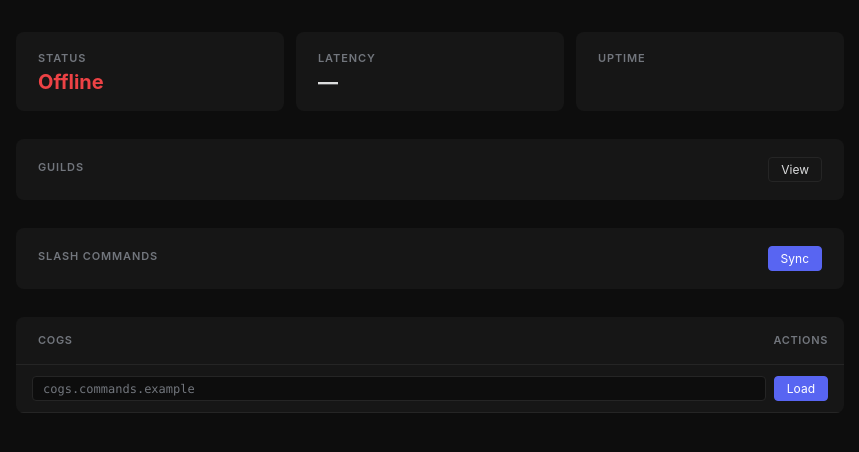
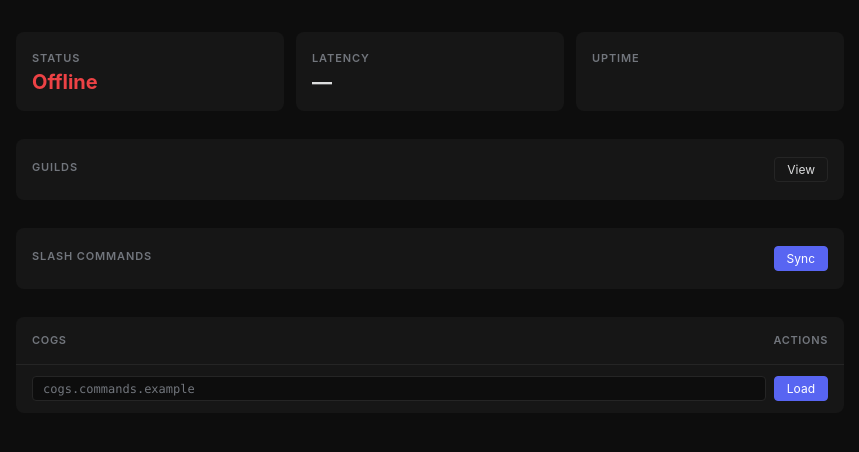
Before and after one commit to pedrodanielsantos/Pedro-bot, a FastAPI app: template templates/dashboard.html in a window 1280 px wide. Shown: the part 57-509 px from the top of the page, without its empty margins (210-1069 px from the left). Run offline with FastAPI, Linux system fonts and the light colour scheme; the template is opened without the code that fills it, so the values that code supplies are empty.

Commit message:
fix: align dashboard label margins and restore table borders
- Match card padding to the Actions column so labels and buttons align consistently.
- Recalculate the Cogs header offset for the new alignment.
- Restore the border above the load form and along the table's bottom edge.

```diff
--- a/templates/base.html
+++ b/templates/base.html
@@ -104,7 +104,7 @@
         .card {
             background: var(--surface);
             border-radius: var(--radius);
-            padding: 18px 22px;
+            padding: 18px 16px;
         }
 
         .stat-grid {
@@ -159,6 +159,7 @@
             border-collapse: collapse;
             background: var(--surface);
             border-radius: var(--radius);
+            border-bottom: 1px solid var(--border);
             overflow: hidden;
         }
 
@@ -225,7 +226,6 @@
             vertical-align: middle;
         }
 
-        tbody tr:last-child td { border-bottom: none; }
         td.mono { font-family: var(--mono); font-size: 12px; }
 
         .actions { display: flex; gap: 6px; justify-content: flex-end; }
--- a/templates/dashboard.html
+++ b/templates/dashboard.html
@@ -88,7 +88,7 @@
                             <input type="checkbox" id="cogs-select-all" style="display: none;">
                         </th>
                         <th>
-                            <span id="cogs-header-label" style="margin-left: -26px;">Cogs</span>
+                            <span id="cogs-header-label" style="margin-left: -32px;">Cogs</span>
                         </th>
                         <th id="cogs-actions-cell" style="text-align: right; width: 220px;">
                             <span id="cogs-actions-label">Actions</span>
@@ -161,7 +161,7 @@
                     selectAll.style.display = '';
                 } else {
                     headerLabel.textContent = 'Cogs';
-                    headerLabel.style.marginLeft = '-26px';
+                    headerLabel.style.marginLeft = '-32px';
                     actionsLabel.style.display = '';
                     bulkActions.style.display = 'none';
                     selectAll.style.display = 'none';
```
